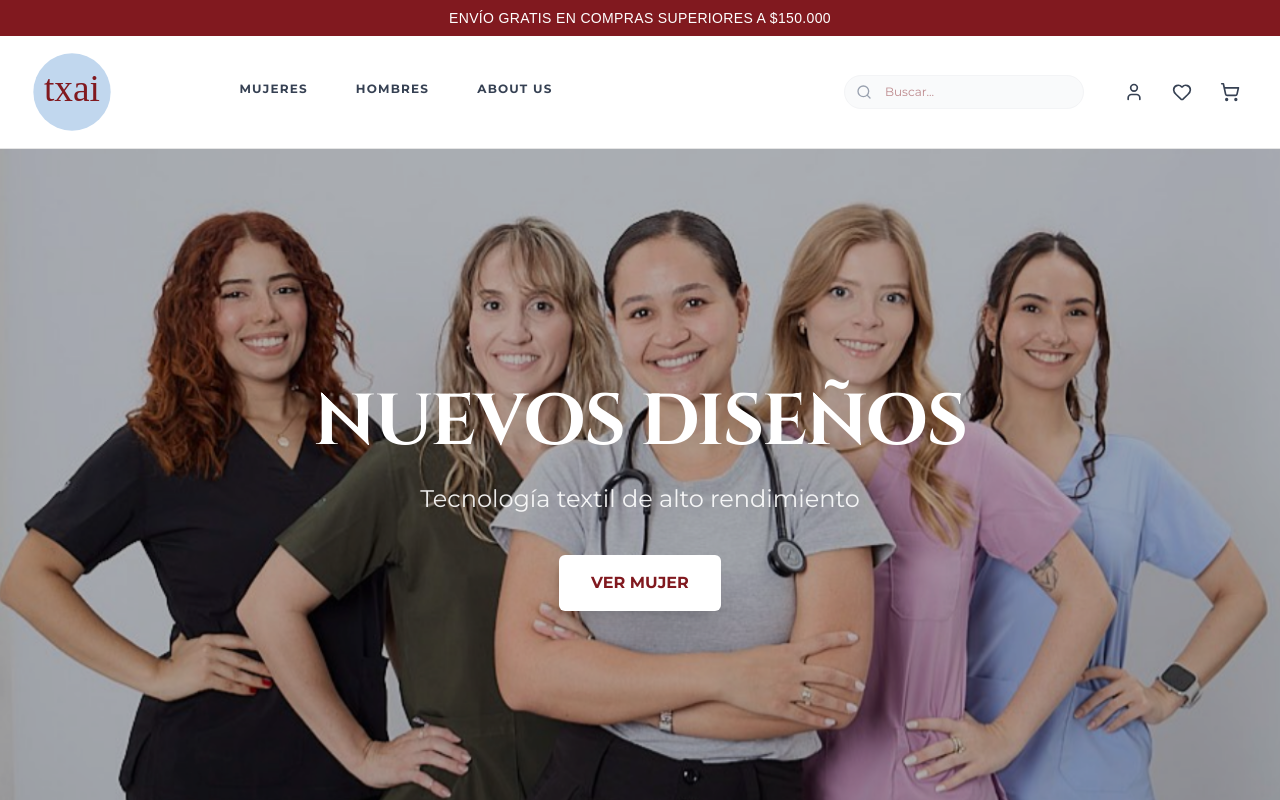
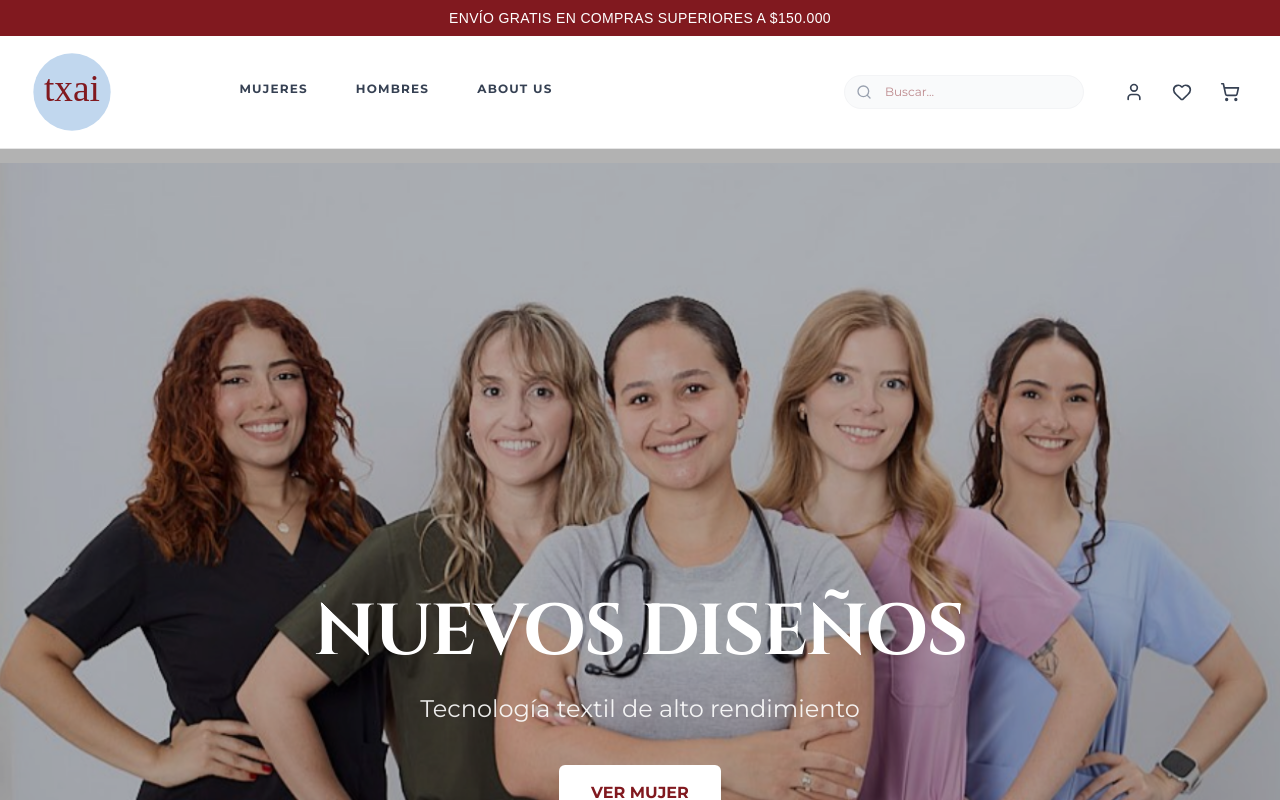
Before and after one commit to urda98/txaiWeb2.0, a Next.js app in the folder txai-web/: page / in a window 1280 px wide. Shown: the top 800 px of the page. Built offline with nearby package versions, Linux system fonts and the light colour scheme.

Commit message:
carrousel with 100% vh

```diff
--- a/txai-web/src/app/components/HeroCarrousel.tsx
+++ b/txai-web/src/app/components/HeroCarrousel.tsx
@@ -23,7 +23,7 @@ const banners = [
     image: "/assets/todasTxai.png",
     cta: "VER MUJER",
     objectFit: "cover",
-    objectPosition: "50% 30%",
+    objectPosition: "50% -10%",
   },
   {
     id: 3,
@@ -32,13 +32,13 @@ const banners = [
     image: "/assets/txaiPortada.png",
     cta: "COMPRAR AHORA",
     objectFit: "cover",
-    objectPosition: "50% 22%",
+    objectPosition: "50% -10%",
   }
 ];
 
 export default function HeroCarrousel() {
   return (
-    <div className="relative overflow-hidden">
+    <div className="relative overflow-hidden h-[100vh] h-[100dvh]">
       <Swiper
         modules={[Autoplay, Pagination]}
         spaceBetween={0}
@@ -51,7 +51,7 @@ export default function HeroCarrousel() {
           clickable: true,
         }}
         loop={true}
-        className="h-[500px] md:h-[700px]"
+        className="!h-full"
       >
         {banners.map((banner) => (
           <SwiperSlide key={banner.id} className="relative">
@@ -71,8 +71,8 @@ export default function HeroCarrousel() {
               <div className="absolute inset-0 bg-black/30" />
             </div>
 
-            {/* Contenido centrado */}
-            <div className="absolute inset-0 flex items-center justify-center text-center px-4 z-10">
+            {/* Contenido centrado (desplazado hacia abajo) */}
+            <div className="absolute inset-0 flex items-center justify-center pt-[40vh] text-center px-4 z-10">
               <div className="max-w-3xl space-y-6">
                 <h2 className="text-white text-4xl md:text-7xl font-bold tracking-tight font-cinzel">
                   {banner.title}
```
